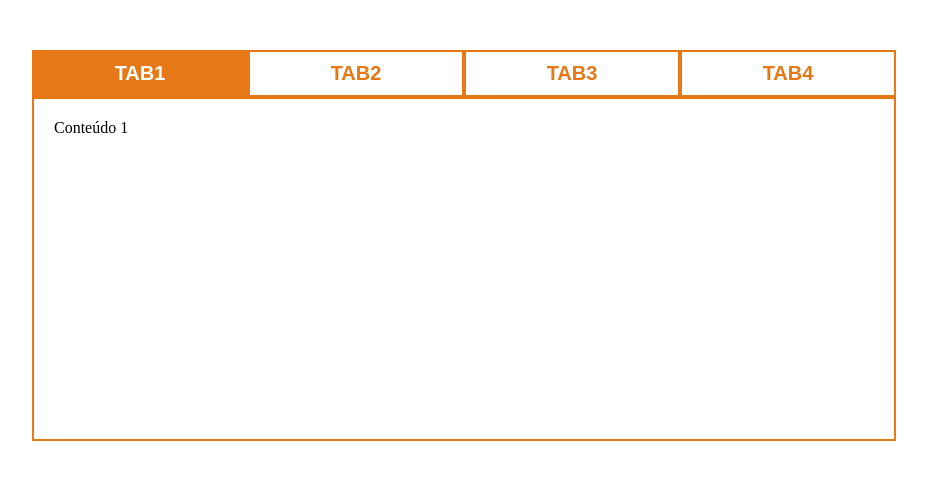
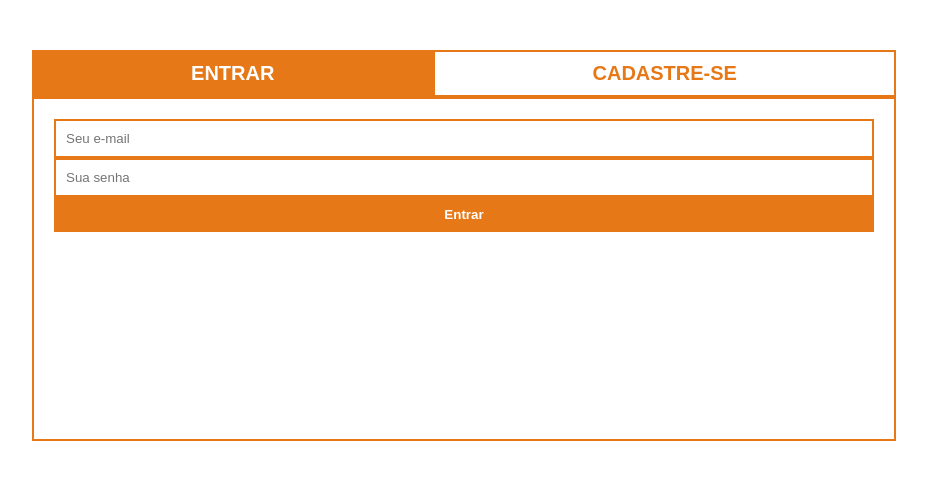
Before and after one commit to juunegreiros/alura-mais-data-attributes, a plain HTML site: page index.html in a window 1280 px wide. Shown: the whole page, without its empty margins (176-1103 px from the left). Drawn offline with Linux system fonts and the light colour scheme.

Commit message:
add form

```diff
--- a/index.css
+++ b/index.css
@@ -38,3 +38,23 @@
   min-height: 300px;
   padding: 20px;
 }
+
+.form {
+  display: flex;
+  justify-content: center;
+  flex-direction: column;
+}
+
+.form input {
+  padding: 10px;
+  border: 2px solid #E67817;
+}
+
+.form button {
+  padding: 10px;
+  background-color: #E67817;
+  border: none;
+  outline: none;
+  color: #fff;
+  font-weight: bold;
+}
--- a/index.html
+++ b/index.html
@@ -10,17 +10,27 @@
 <body>
   <div class="container">
     <div class="tabs">
-      <button class="ativa" data-tab="1">Tab1</button>
-      <button data-tab="2">Tab2</button>
-      <button data-tab="3">Tab3</button>
-      <button data-tab="4">Tab4</button>
+      <button class="ativa" data-tab="entrar">Entrar</button>
+      <button data-tab="cadastrar">Cadastre-se</button>
     </div>
 
     <div class="contents">
-      <div data-content="1">Conteúdo 1</div>
-      <div class="hide" data-content="2">Conteúdo 2</div>
-      <div class="hide" data-content="3">Conteúdo 3</div>
-      <div class="hide" data-content="4">Conteúdo 4</div>
+      <div data-content="entrar">
+        <form class="form">
+          <input type="text" name="email" placeholder="Seu e-mail">
+          <input type="password" name="senha" placeholder="Sua senha">
+          <button>Entrar</button>
+        </form>
+      </div>
+      <div class="hide" data-content="cadastrar">
+        <form class="form">
+          <input type="text" name="email" placeholder="Seu e-mail">
+          <input type="password" name="senha" placeholder="Sua senha">
+          <input type="password" name="senha" placeholder="Repita sua senha">
+          <button>Cadastrar</button>
+        </form>
+      </div>
+
     </div>
   </div>
 
--- a/index.js
+++ b/index.js
@@ -1,6 +1,5 @@
 (() => {
   const tabs = document.querySelectorAll('[data-tab]')
-
 
   const inativaTabs = () => {
     tabs.forEach(tab => tab.classList.remove('ativa'))
@@ -24,13 +23,16 @@
     tab => addEventListener('click', e => {
       const tabSelecionada = e.target
       const tabNumero = tabSelecionada.dataset.tab
-      const conteudoCorrespondente = document.querySelector(`[data-content="${tabNumero}"]`)
 
-      inativaTabs()
-      escondeConteudos()
+      if(tabNumero) {
+        const conteudoCorrespondente = document.querySelector(`[data-content="${tabNumero}"]`)
 
-      ativaTab(tabSelecionada)
-      mostraConteudo(conteudoCorrespondente)
+        inativaTabs()
+        escondeConteudos()
+
+        ativaTab(tabSelecionada)
+        mostraConteudo(conteudoCorrespondente)
+      }
     })
   )
 
```
